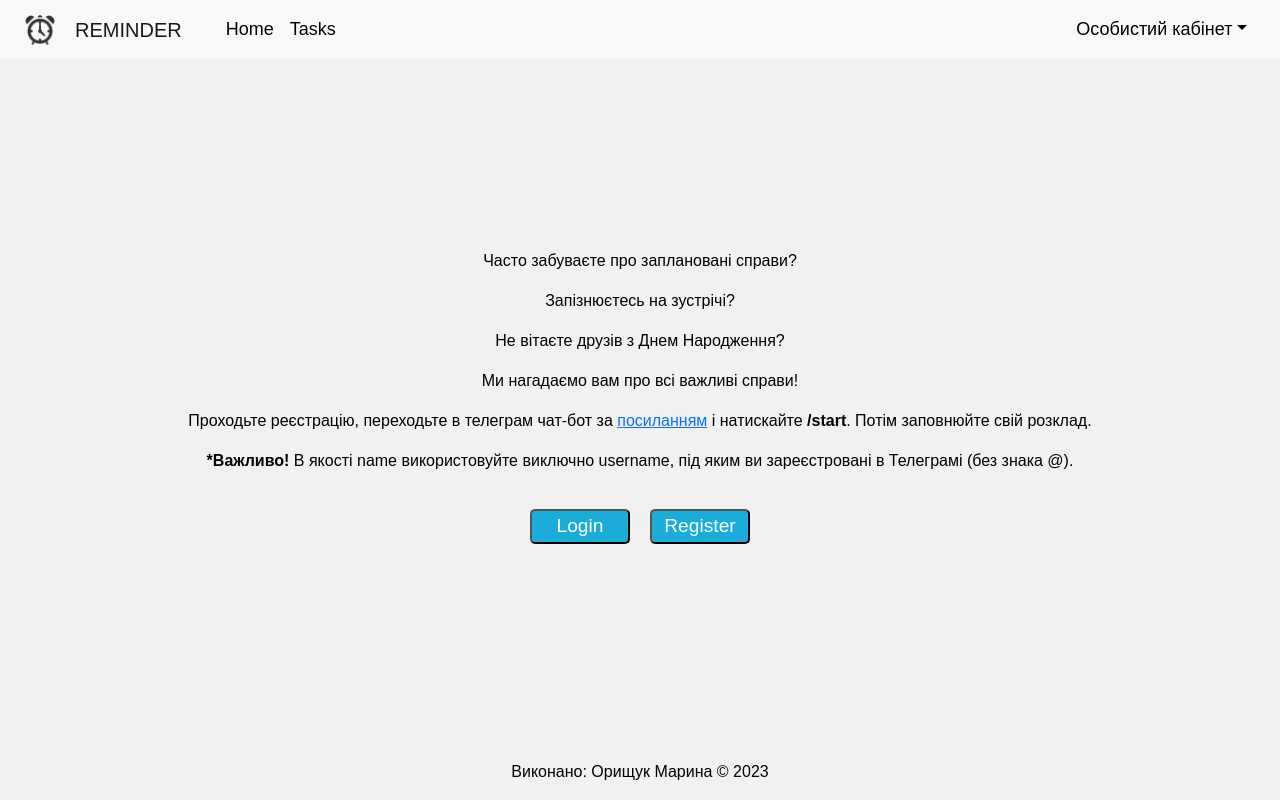
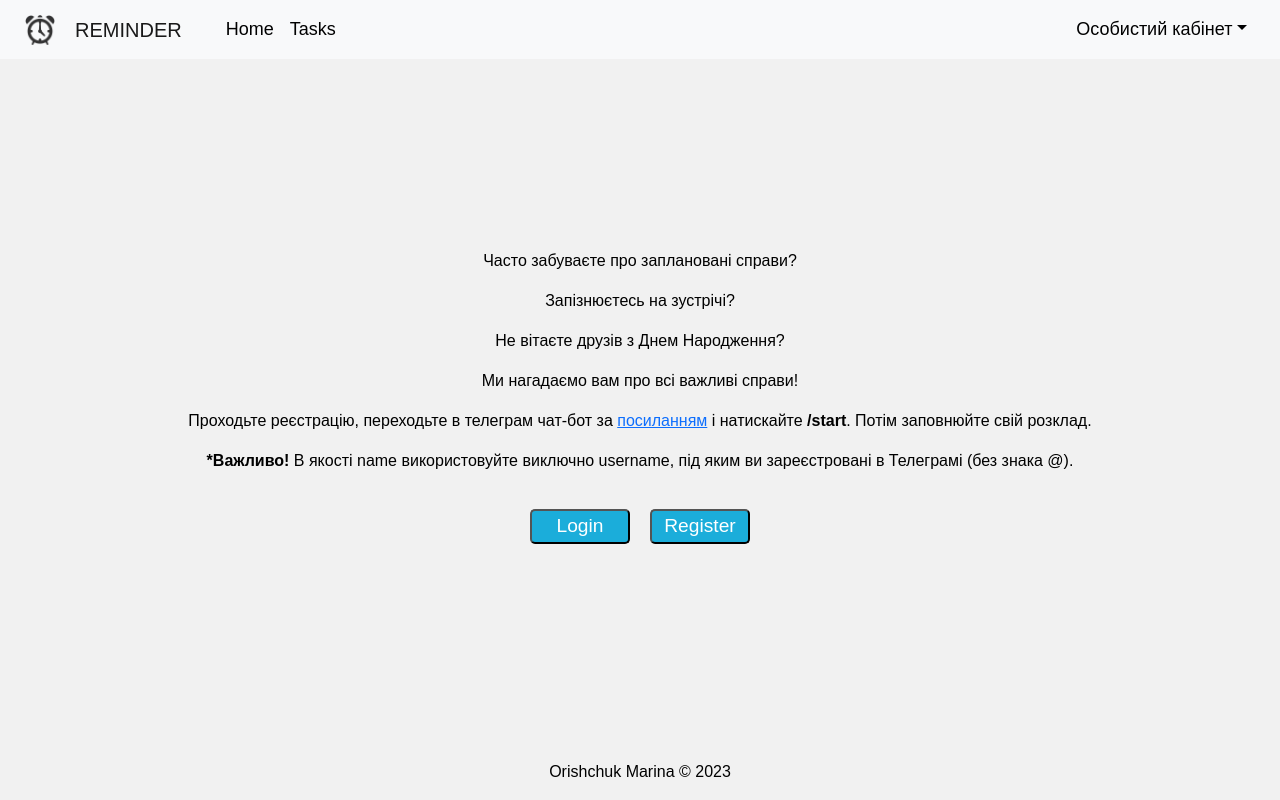
Before and after one commit to marydov/schedule-bot, a React (Create React App) app: page / in a window 1280 px wide. Built offline with nearby package versions, Linux system fonts and the light colour scheme.

Commit message:
fix footer

```diff
--- a/src/components/Footer.jsx
+++ b/src/components/Footer.jsx
@@ -1,8 +1,8 @@
 export default function Footer() {
     return (
       <footer>
-        Виконано: {' '}
-        <span>Орищук Марина</span>{' '}
+        {/* Виконано: {' '} */}
+        <span>Orishchuk Marina</span>{' '}
         &copy; 2023
       </footer>
     );
```
